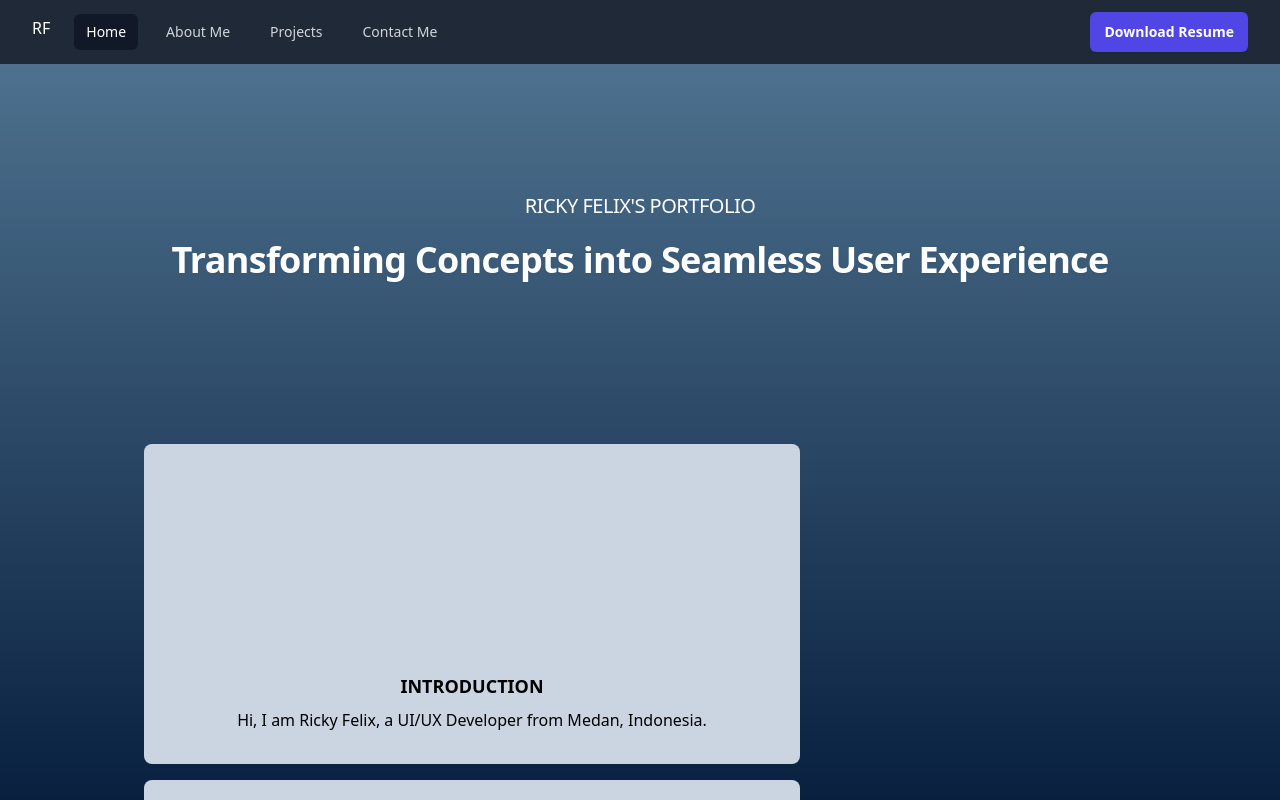
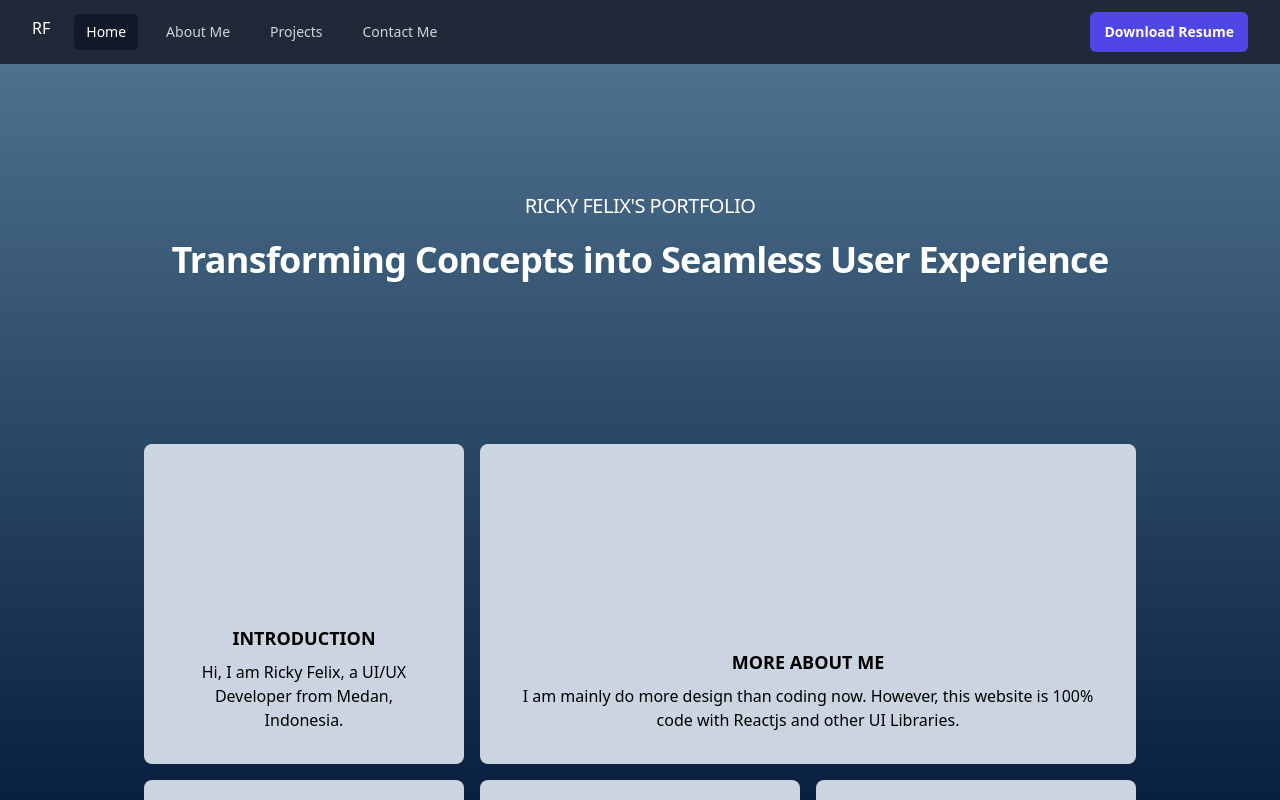
Before and after one commit to rickyfelix19/portofolio-2, a React (Vite) app: page / in a window 1280 px wide. Shown: the top 800 px of the page. Built offline with nearby package versions, Linux system fonts and the light colour scheme.

Commit message:
hotfix bento box

```diff
--- a/src/components/Home/BentoBox.tsx
+++ b/src/components/Home/BentoBox.tsx
@@ -2,7 +2,7 @@ function BentoBox() {
 	const bentoBoxItems = [
 		{
 			classNameBox:
-				"sm:col-span-2 bg-slate-300 p-4 rounded-lg h-80 flex flex-col justify-end items-center text-center ",
+				"bg-slate-300 p-4 rounded-lg h-80 flex flex-col justify-end items-center text-center ",
 			heading: "INTRODUCTION",
 			paragraph:
 				"Hi, I am Ricky Felix, a UI/UX Developer from Medan, Indonesia.",
@@ -10,7 +10,7 @@ function BentoBox() {
 		},
 		{
 			classNameBox:
-				"bg-slate-300 p-4 rounded-lg h-80 sm:col-span-2 flex flex-col justify-end items-center text-center ",
+				"bg-slate-300 p-4 rounded-lg h-80 col-span-2 max-lg:col-span-1 flex flex-col justify-end items-center text-center ",
 			heading: "MORE ABOUT ME",
 			paragraph:
 				"I am mainly do more design than coding now. However, this website is 100% code with Reactjs and other UI Libraries.",
@@ -18,21 +18,21 @@ function BentoBox() {
 		},
 		{
 			classNameBox:
-				"bg-slate-300 p-4 rounded-lg sm:col-span-2 h-80 flex flex-col justify-end items-center text-center ",
+				"bg-slate-300 p-4 rounded-lg h-80 flex flex-col justify-end items-center text-center ",
 			heading: "CODING",
 			paragraph: "Reactjs, HTML, CSS, JavaScript, Tailwind, Bootstrap, SQL",
 			image: "",
 		},
 		{
 			classNameBox:
-				"bg-slate-300 p-4 rounded-lg sm:col-span-2 h-80 flex flex-col justify-end items-center text-center ",
+				"bg-slate-300 p-4 rounded-lg  h-80 flex flex-col justify-end items-center text-center ",
 			heading: "DESIGN",
 			paragraph: "Adobe Photoshop, Figma, Figjam, Miro, Balsamiq",
 			image: "",
 		},
 		{
 			classNameBox:
-				"bg-slate-300 p-4 rounded-lg sm:col-span-2 h-80 flex flex-col justify-end items-center text-center ",
+				"bg-slate-300 p-4 rounded-lg h-80 flex flex-col justify-end items-center text-center ",
 			heading: "SOFT SKILLS",
 			paragraph:
 				"Teamwork, Design Thinking, Leadership, Communication, Marketing, Hospitality",
```
